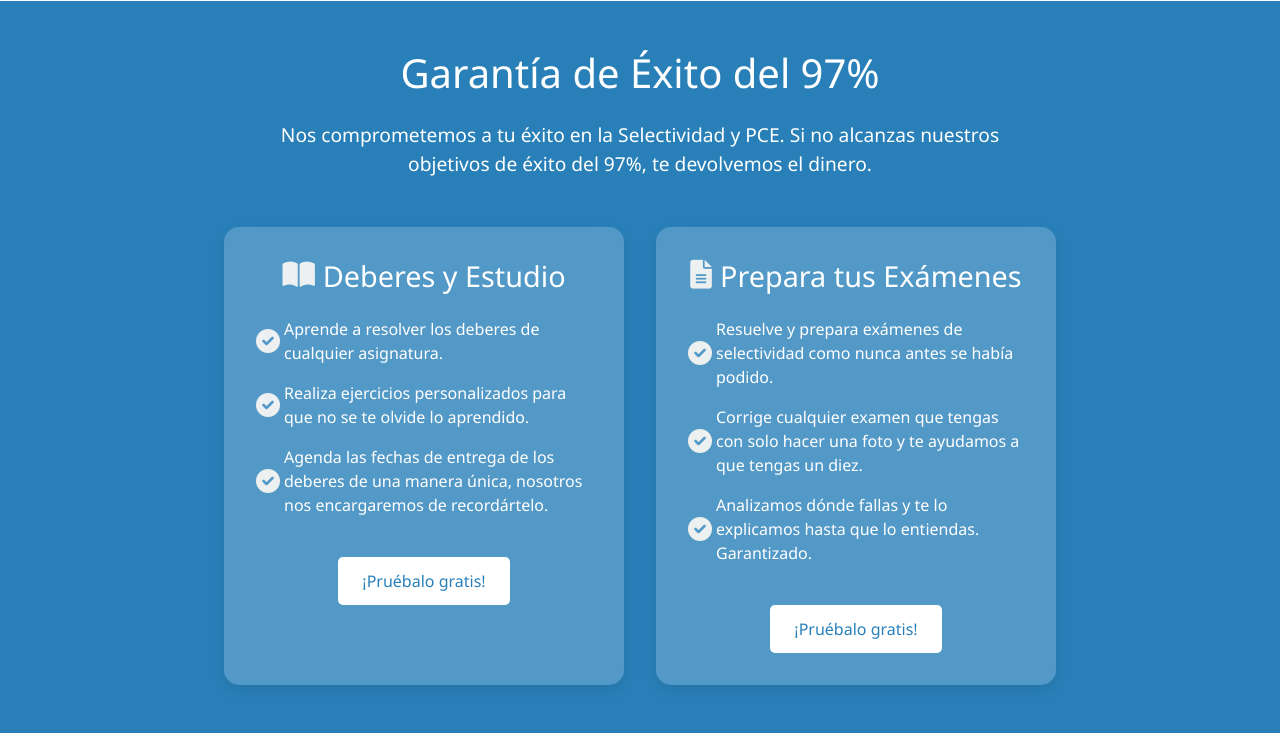
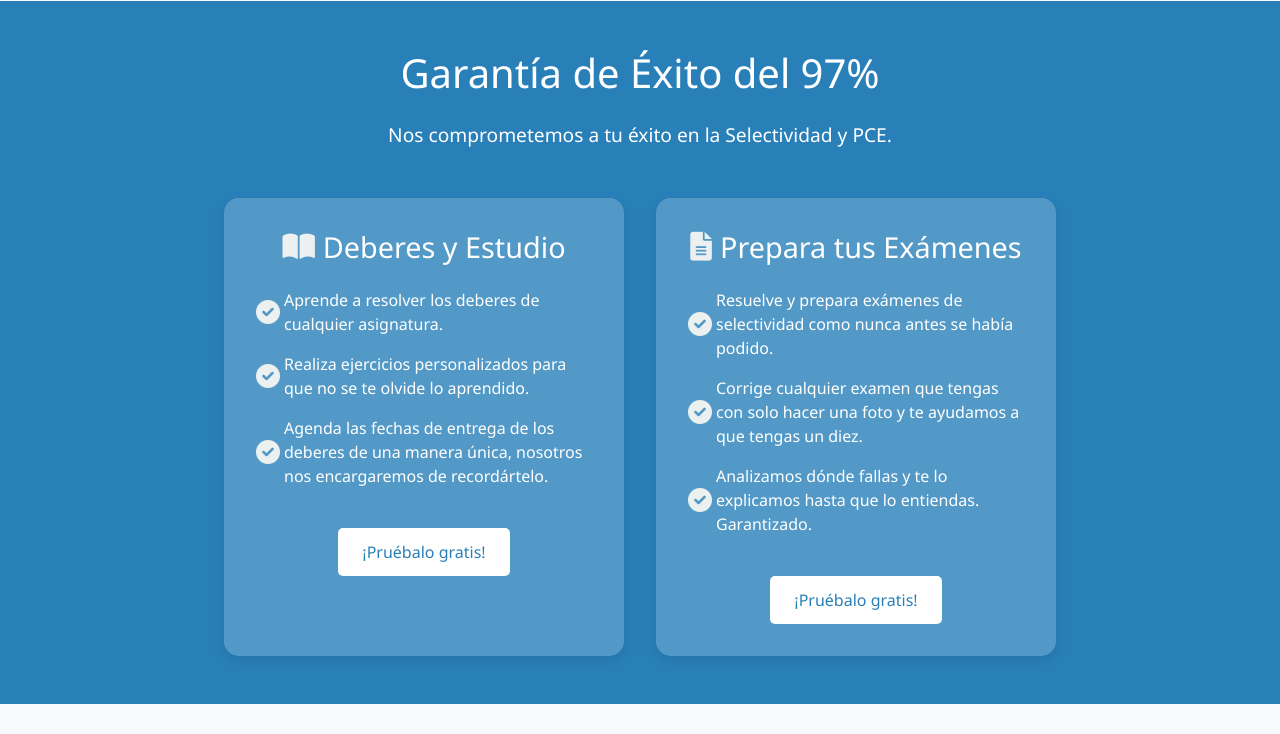
Before and after one commit to Julia-ai1/juliacopiaparaespa-a, a Flask app: template templates/landing.html in a window 1280 px wide. Shown: the part 3382-4116 px from the top of the page. Run offline with Flask 3, Linux system fonts and the light colour scheme; the template is opened without the code that fills it, so the values that code supplies are empty.

Commit message:
ask_questions_constr

```diff
--- a/main.py
+++ b/main.py
@@ -214,7 +214,7 @@ def ask_question():
         # Realizar una búsqueda en Azure Cognitive Search para obtener fragmentos relevantes basados en `pdf_id`, `user_id`, y `question`
         results = search_client.search(
             search_text=question,  # El texto de la pregunta
-            filter=f"pdf_id eq '{pdf_id}' and user_id eq '{user_id}'",  # Filtrar por `pdf_id` y `user_id` para obtener solo los fragmentos del usuario autenticado
+            filter=f"pdf_id eq '{pdf_id}' and user_id eq '{str(user_id)}'",  # Convertir user_id a cadena
             top=10  # Limitar a los primeros 10 fragmentos relevantes
         )
 
--- a/templates/landing.html
+++ b/templates/landing.html
@@ -584,7 +584,7 @@
     <section id="guarantee" class="guarantee-section py-5">
         <div class="container">
             <h2 class="text-center mb-4">Garantía de Éxito del 97%</h2>
-            <p class="text-center mb-5">Nos comprometemos a tu éxito en la Selectividad y PCE. Si no alcanzas nuestros objetivos de éxito del 97%, te devolvemos el dinero.</p>
+            <p class="text-center mb-5">Nos comprometemos a tu éxito en la Selectividad y PCE.</p>
             <div class="guarantee-cards">
                 <div class="guarantee-card" data-aos="fade-up">
                     <h3 class="card-title"><i class="fas fa-book-open"></i>Deberes y Estudio</h3>
```
